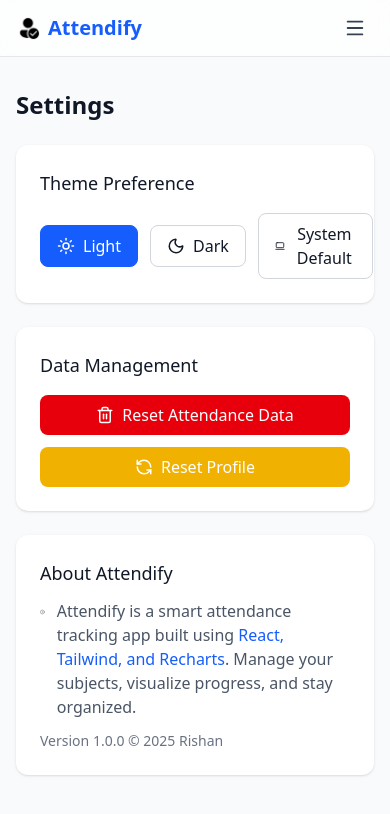
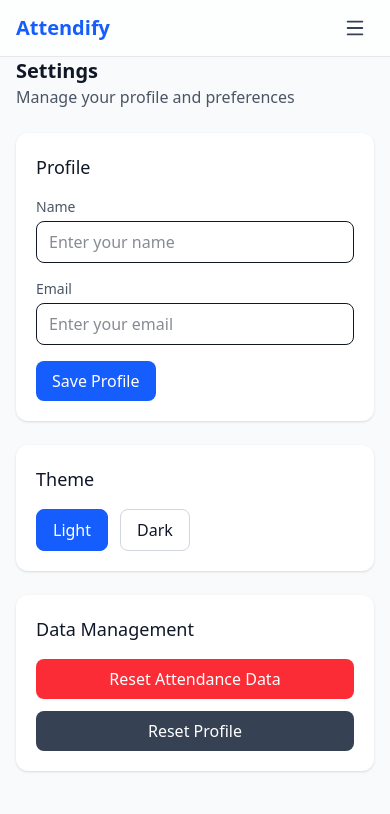
Before and after one commit to rishaaanp/attendify, a React (Vite) app: page /settings in a window 390 px wide. Shown: the top 814 px of the page. Built offline with nearby package versions, Linux system fonts and the light colour scheme.

Commit message:
Made Profile page dynamic and synced with Settings and Navbar

```diff
--- a/src/components/Navbar.jsx
+++ b/src/components/Navbar.jsx
@@ -1,15 +1,21 @@
 import { useState, useEffect, useRef } from "react";
 import { motion, AnimatePresence } from "framer-motion";
-import { Link, useLocation } from "react-router-dom";
-import { Moon, Sun, Menu, X, User, LogOut, History } from "lucide-react";
+import { Link } from "react-router-dom";
+import { Moon, Sun, Menu, X, User, LogOut } from "lucide-react";
 
 const Navbar = () => {
   const [theme, setTheme] = useState(localStorage.getItem("theme") || "light");
   const [menuOpen, setMenuOpen] = useState(false);
   const [profileOpen, setProfileOpen] = useState(false);
   const profileRef = useRef(null);
-  const location = useLocation(); // ✅ to highlight active page
 
+  // ✅ Dynamic profile state
+  const [profile, setProfile] = useState({
+    name: localStorage.getItem("profileName") || "Guest User",
+    email: localStorage.getItem("profileEmail") || "guest@example.com",
+  });
+
+  // Theme setup
   useEffect(() => {
     if (theme === "dark") document.documentElement.classList.add("dark");
     else document.documentElement.classList.remove("dark");
@@ -27,47 +33,51 @@
     return () => document.removeEventListener("click", handleClickOutside);
   }, []);
 
+  // ✅ Listen for localStorage changes (live profile updates)
+  useEffect(() => {
+    const updateProfile = () => {
+      setProfile({
+        name: localStorage.getItem("profileName") || "Guest User",
+        email: localStorage.getItem("profileEmail") || "guest@example.com",
+      });
+    };
+
+    window.addEventListener("storage", updateProfile);
+    updateProfile(); // Initial load
+    return () => window.removeEventListener("storage", updateProfile);
+  }, []);
+
   const toggleTheme = () => setTheme(theme === "dark" ? "light" : "dark");
-
-  // helper for active nav link
-  const navLinkClass = (path) =>
-    `hover:text-blue-600 dark:hover:text-blue-400 transition ${
-      location.pathname === path
-        ? "text-blue-600 dark:text-blue-400 font-medium"
-        : ""
-    }`;
 
   return (
     <nav className="sticky top-0 z-50 bg-white/70 dark:bg-gray-900/70 backdrop-blur-md border-b border-gray-200 dark:border-gray-700">
       <div className="max-w-6xl mx-auto px-4 sm:px-6 flex items-center justify-between h-14">
         {/* Logo */}
         <Link
-            to="/"
-            className="flex items-center gap-2 text-xl font-semibold text-blue-600 dark:text-blue-400 hover:opacity-80 transition"
+          to="/"
+          className="text-xl font-semibold text-blue-600 dark:text-blue-400 hover:opacity-80 transition"
         >
-        <img
-            src="/logo.png"
-            alt="Attendify logo"
-            className="w-6 h-6 object-contain"
-        />
-  Attendify
-</Link>
-
+          Attendify
+        </Link>
 
         {/* Desktop Links */}
         <div className="hidden sm:flex items-center gap-6 text-sm">
-          <Link to="/" className={navLinkClass("/")}>
+          <Link
+            to="/"
+            className="hover:text-blue-600 dark:hover:text-blue-400 transition"
+          >
             Dashboard
           </Link>
-          <Link to="/reports" className={navLinkClass("/reports")}>
+          <Link
+            to="/reports"
+            className="hover:text-blue-600 dark:hover:text-blue-400 transition"
+          >
             Reports
           </Link>
-          <Link to="/history" className={navLinkClass("/history")}>
-            <div className="flex items-center gap-1">
-              <History size={14} /> History
-            </div>
-          </Link>
-          <Link to="/settings" className={navLinkClass("/settings")}>
+          <Link
+            to="/settings"
+            className="hover:text-blue-600 dark:hover:text-blue-400 transition"
+          >
             Settings
           </Link>
 
@@ -91,7 +101,7 @@
             >
               <img
                 src={`https://api.dicebear.com/7.x/identicon/svg?seed=${encodeURIComponent(
-                  "rishan"
+                  profile.name
                 )}`}
                 alt="User avatar"
                 className="w-8 h-8 rounded-full border border-gray-300 dark:border-gray-600"
@@ -109,13 +119,14 @@
                 >
                   <div className="px-4 py-2 text-sm border-b border-gray-200 dark:border-gray-700">
                     <p className="font-medium text-gray-800 dark:text-gray-100">
-                      Rishan
+                      {profile.name}
                     </p>
                     <p className="text-xs text-gray-500 dark:text-gray-400">
-                      student@cusat.ac.in
+                      {profile.email}
                     </p>
                   </div>
 
+                  {/* Profile Link */}
                   <Link
                     to="/profile"
                     onClick={() => setProfileOpen(false)}
@@ -124,6 +135,7 @@
                     <User size={16} /> Profile
                   </Link>
 
+                  {/* Logout Placeholder */}
                   <button
                     className="w-full flex items-center gap-2 px-4 py-2 text-sm hover:bg-gray-100 dark:hover:bg-gray-700 text-gray-700 dark:text-gray-200"
                     onClick={() => alert("Logout coming soon!")}
@@ -162,40 +174,31 @@
             <Link
               to="/"
               onClick={() => setMenuOpen(false)}
-              className={navLinkClass("/")}
+              className="block hover:text-blue-600 dark:hover:text-blue-400"
             >
               Dashboard
             </Link>
             <Link
               to="/reports"
               onClick={() => setMenuOpen(false)}
-              className={navLinkClass("/reports")}
+              className="block hover:text-blue-600 dark:hover:text-blue-400"
             >
               Reports
             </Link>
             <Link
-              to="/history"
-              onClick={() => setMenuOpen(false)}
-              className={navLinkClass("/history")}
-            >
-              History
-            </Link>
-            <Link
               to="/settings"
               onClick={() => setMenuOpen(false)}
-              className={navLinkClass("/settings")}
+              className="block hover:text-blue-600 dark:hover:text-blue-400"
             >
               Settings
             </Link>
             <Link
               to="/profile"
               onClick={() => setMenuOpen(false)}
-              className={navLinkClass("/profile")}
+              className="block hover:text-blue-600 dark:hover:text-blue-400"
             >
               Profile
             </Link>
-
-            {/* Mobile Theme toggle */}
             <button
               onClick={() => {
                 toggleTheme();
--- a/src/pages/Profile.jsx
+++ b/src/pages/Profile.jsx
@@ -1,101 +1,75 @@
 import { useState, useEffect } from "react";
 import { motion } from "framer-motion";
-import { Moon, Sun, User } from "lucide-react";
 
 const Profile = () => {
+  const [profile, setProfile] = useState({
+    name: localStorage.getItem("profileName") || "Guest User",
+    email: localStorage.getItem("profileEmail") || "guest@example.com",
+  });
   const [theme, setTheme] = useState(localStorage.getItem("theme") || "light");
-  const [name, setName] = useState(localStorage.getItem("name") || "Rishan");
-  const [email, setEmail] = useState(localStorage.getItem("email") || "student@cusat.ac.in");
 
+  // ✅ Auto-update when localStorage changes (after reset/save)
   useEffect(() => {
-    if (theme === "dark") document.documentElement.classList.add("dark");
-    else document.documentElement.classList.remove("dark");
-    localStorage.setItem("theme", theme);
-  }, [theme]);
+    const updateProfile = () => {
+      setProfile({
+        name: localStorage.getItem("profileName") || "Guest User",
+        email: localStorage.getItem("profileEmail") || "guest@example.com",
+      });
+      setTheme(localStorage.getItem("theme") || "light");
+    };
 
-  const handleSave = () => {
-    localStorage.setItem("name", name);
-    localStorage.setItem("email", email);
-    alert("Profile updated ✅");
-  };
+    window.addEventListener("storage", updateProfile);
+    updateProfile(); // Initial load
+    return () => window.removeEventListener("storage", updateProfile);
+  }, []);
 
   return (
     <motion.div
+      className="px-4 sm:px-6 md:px-8"
       initial={{ opacity: 0, y: 20 }}
       animate={{ opacity: 1, y: 0 }}
-      transition={{ duration: 0.4 }}
-      className="max-w-3xl mx-auto px-4 sm:px-6 py-8"
     >
-      {/* Header */}
-      <div className="flex items-center gap-3 mb-6">
-        <User size={28} className="text-blue-600 dark:text-blue-400" />
-        <h2 className="text-2xl font-semibold">Profile</h2>
-      </div>
+      <header className="mb-6">
+        <h2 className="text-xl sm:text-2xl font-semibold">Profile</h2>
+        <p className="text-gray-600 dark:text-gray-400">
+          View your profile and preferences
+        </p>
+      </header>
 
-      {/* Profile Card */}
-      <div className="bg-white dark:bg-gray-800 shadow-md rounded-xl p-6 space-y-6">
-        <div className="flex items-center gap-4">
+      <div className="p-6 bg-white dark:bg-gray-800 rounded-xl shadow max-w-lg mx-auto">
+        <div className="flex flex-col items-center text-center mb-6">
           <img
             src={`https://api.dicebear.com/7.x/identicon/svg?seed=${encodeURIComponent(
-              name
+              profile.name
             )}`}
-            alt="Avatar"
-            className="w-20 h-20 rounded-full border border-gray-300 dark:border-gray-600"
+            alt="User Avatar"
+            className="w-20 h-20 rounded-full border border-gray-300 dark:border-gray-700 mb-3"
           />
-          <div>
-            <h3 className="text-xl font-semibold dark:text-gray-100">{name}</h3>
-            <p className="text-gray-600 dark:text-gray-400">{email}</p>
-          </div>
+          <h3 className="text-xl font-semibold dark:text-gray-100">
+            {profile.name}
+          </h3>
+          <p className="text-gray-600 dark:text-gray-400">{profile.email}</p>
         </div>
 
-        {/* Editable Fields */}
-        <div className="grid grid-cols-1 sm:grid-cols-2 gap-4">
-          <div>
-            <label className="block text-sm text-gray-600 dark:text-gray-400 mb-1">Full Name</label>
-            <input
-              type="text"
-              value={name}
-              onChange={(e) => setName(e.target.value)}
-              className="w-full border rounded-lg px-3 py-2 outline-none focus:ring-2 focus:ring-blue-400 dark:bg-gray-700 dark:border-gray-600 dark:text-gray-100"
-            />
+        <div className="space-y-3">
+          <div className="flex justify-between text-sm text-gray-600 dark:text-gray-400">
+            <span>Full Name</span>
+            <span className="text-gray-800 dark:text-gray-200">
+              {profile.name}
+            </span>
           </div>
-          <div>
-            <label className="block text-sm text-gray-600 dark:text-gray-400 mb-1">Email</label>
-            <input
-              type="email"
-              value={email}
-              onChange={(e) => setEmail(e.target.value)}
-              className="w-full border rounded-lg px-3 py-2 outline-none focus:ring-2 focus:ring-blue-400 dark:bg-gray-700 dark:border-gray-600 dark:text-gray-100"
-            />
+          <div className="flex justify-between text-sm text-gray-600 dark:text-gray-400">
+            <span>Email</span>
+            <span className="text-gray-800 dark:text-gray-200">
+              {profile.email}
+            </span>
           </div>
-        </div>
-
-        {/* Theme Section */}
-        <div className="flex items-center justify-between border-t pt-4 dark:border-gray-700">
-          <div>
-            <h4 className="text-sm text-gray-600 dark:text-gray-400">Theme Preference</h4>
-            <p className="text-lg font-medium">{theme === "dark" ? "Dark" : "Light"}</p>
+          <div className="flex justify-between text-sm text-gray-600 dark:text-gray-400">
+            <span>Theme Preference</span>
+            <span className="text-gray-800 dark:text-gray-200 capitalize">
+              {theme}
+            </span>
           </div>
-          <button
-            onClick={() => setTheme(theme === "dark" ? "light" : "dark")}
-            className="p-2 rounded-lg hover:bg-gray-100 dark:hover:bg-gray-700 transition"
-          >
-            {theme === "dark" ? (
-              <Sun size={20} className="text-yellow-400" />
-            ) : (
-              <Moon size={20} className="text-gray-600" />
-            )}
-          </button>
-        </div>
-
-        {/* Save Button */}
-        <div className="pt-2">
-          <button
-            onClick={handleSave}
-            className="px-5 py-2 bg-blue-600 text-white rounded-lg hover:bg-blue-700 transition"
-          >
-            Save Changes
-          </button>
         </div>
       </div>
     </motion.div>
--- a/src/pages/Settings.jsx
+++ b/src/pages/Settings.jsx
@@ -1,120 +1,162 @@
-import { useEffect, useState } from "react";
+import { useState, useEffect } from "react";
 import { motion } from "framer-motion";
-import { Sun, Moon, Laptop2, Trash2, RefreshCcw, Info } from "lucide-react";
 
 const Settings = () => {
   const [theme, setTheme] = useState(localStorage.getItem("theme") || "light");
+  const [username, setUsername] = useState(
+    localStorage.getItem("profileName") || ""
+  );
+  const [email, setEmail] = useState(
+    localStorage.getItem("profileEmail") || ""
+  );
 
-  // Apply theme changes
+  // Sync theme with DOM
   useEffect(() => {
     if (theme === "dark") document.documentElement.classList.add("dark");
     else document.documentElement.classList.remove("dark");
     localStorage.setItem("theme", theme);
   }, [theme]);
 
-  // Reset attendance data
-  const resetAttendance = () => {
+  // ✅ Function to trigger live sync with Navbar
+  const triggerNavbarUpdate = () => {
+    window.dispatchEvent(new Event("storage"));
+  };
+
+  // ✅ Save profile instantly + sync Navbar
+  const handleSaveProfile = (e) => {
+    e.preventDefault();
+    localStorage.setItem("profileName", username);
+    localStorage.setItem("profileEmail", email);
+    triggerNavbarUpdate(); // Tell Navbar to refresh
+    alert("✅ Profile updated successfully!");
+  };
+
+  // ✅ Reset attendance only
+  const handleResetAttendance = () => {
     if (confirm("Are you sure you want to reset all attendance data?")) {
       localStorage.removeItem("subjects");
-      alert("✅ All attendance data has been cleared!");
+      localStorage.removeItem("attendanceHistory");
       window.location.reload();
     }
   };
 
-  // Reset profile
-  const resetProfile = () => {
-    if (confirm("Are you sure you want to reset your profile information?")) {
-      localStorage.removeItem("name");
-      localStorage.removeItem("email");
-      alert("✅ Profile information has been reset!");
+  // ✅ Reset full profile + update Navbar immediately
+  const handleResetProfile = () => {
+    if (confirm("Reset your entire profile and preferences?")) {
+      localStorage.clear();
+      setUsername("");
+      setEmail("");
+      triggerNavbarUpdate();
       window.location.reload();
     }
   };
 
   return (
-    <motion.div
-      className="max-w-3xl mx-auto px-4 sm:px-6 py-8"
-      initial={{ opacity: 0, y: 20 }}
-      animate={{ opacity: 1, y: 0 }}
-      transition={{ duration: 0.4 }}
-    >
-      <h2 className="text-2xl font-semibold mb-6">Settings</h2>
+    <div className="px-4 sm:px-6 md:px-8">
+      <header className="mb-6">
+        <h2 className="text-xl sm:text-2xl font-semibold">Settings</h2>
+        <p className="text-gray-600 dark:text-gray-400">
+          Manage your profile and preferences
+        </p>
+      </header>
+
+      {/* Profile Section */}
+      <motion.section
+        className="p-5 bg-white dark:bg-gray-800 rounded-xl shadow mb-6"
+        initial={{ opacity: 0, y: 20 }}
+        animate={{ opacity: 1, y: 0 }}
+      >
+        <h3 className="text-lg font-medium mb-4">Profile</h3>
+        <form onSubmit={handleSaveProfile} className="space-y-4">
+          <div>
+            <label className="block text-sm mb-1 text-gray-600 dark:text-gray-300">
+              Name
+            </label>
+            <input
+              type="text"
+              placeholder="Enter your name"
+              value={username}
+              onChange={(e) => setUsername(e.target.value)}
+              className="w-full border rounded-lg px-3 py-2 dark:bg-gray-700 dark:border-gray-600 dark:text-gray-100"
+            />
+          </div>
+          <div>
+            <label className="block text-sm mb-1 text-gray-600 dark:text-gray-300">
+              Email
+            </label>
+            <input
+              type="email"
+              placeholder="Enter your email"
+              value={email}
+              onChange={(e) => setEmail(e.target.value)}
+              className="w-full border rounded-lg px-3 py-2 dark:bg-gray-700 dark:border-gray-600 dark:text-gray-100"
+            />
+          </div>
+          <button
+            type="submit"
+            className="px-4 py-2 bg-blue-600 text-white rounded-lg hover:bg-blue-700 transition"
+          >
+            Save Profile
+          </button>
+        </form>
+      </motion.section>
 
       {/* Theme Section */}
-      <div className="bg-white dark:bg-gray-800 rounded-xl shadow p-6 mb-6">
-        <h3 className="text-lg font-medium mb-4">Theme Preference</h3>
-        <div className="flex items-center gap-3">
+      <motion.section
+        className="p-5 bg-white dark:bg-gray-800 rounded-xl shadow mb-6"
+        initial={{ opacity: 0, y: 20 }}
+        animate={{ opacity: 1, y: 0 }}
+        transition={{ delay: 0.1 }}
+      >
+        <h3 className="text-lg font-medium mb-4">Theme</h3>
+        <div className="flex gap-3">
           <button
             onClick={() => setTheme("light")}
-            className={`flex items-center gap-2 px-4 py-2 rounded-lg border ${
+            className={`px-4 py-2 rounded-lg border ${
               theme === "light"
                 ? "bg-blue-600 text-white border-blue-600"
                 : "border-gray-300 dark:border-gray-600"
             }`}
           >
-            <Sun size={18} /> Light
+            Light
           </button>
           <button
             onClick={() => setTheme("dark")}
-            className={`flex items-center gap-2 px-4 py-2 rounded-lg border ${
+            className={`px-4 py-2 rounded-lg border ${
               theme === "dark"
                 ? "bg-blue-600 text-white border-blue-600"
                 : "border-gray-300 dark:border-gray-600"
             }`}
           >
-            <Moon size={18} /> Dark
-          </button>
-          <button
-            onClick={() => {
-              const prefersDark = window.matchMedia(
-                "(prefers-color-scheme: dark)"
-              ).matches;
-              setTheme(prefersDark ? "dark" : "light");
-            }}
-            className="flex items-center gap-2 px-4 py-2 rounded-lg border border-gray-300 dark:border-gray-600 hover:bg-gray-100 dark:hover:bg-gray-700 transition"
-          >
-            <Laptop2 size={18} /> System Default
+            Dark
           </button>
         </div>
-      </div>
+      </motion.section>
 
-      {/* Data Management Section */}
-      <div className="bg-white dark:bg-gray-800 rounded-xl shadow p-6 mb-6">
+      {/* Data Reset Section */}
+      <motion.section
+        className="p-5 bg-white dark:bg-gray-800 rounded-xl shadow"
+        initial={{ opacity: 0, y: 20 }}
+        animate={{ opacity: 1, y: 0 }}
+        transition={{ delay: 0.2 }}
+      >
         <h3 className="text-lg font-medium mb-4">Data Management</h3>
         <div className="flex flex-col sm:flex-row gap-3">
           <button
-            onClick={resetAttendance}
-            className="flex items-center justify-center gap-2 px-4 py-2 rounded-lg bg-red-600 text-white hover:bg-red-700 transition"
+            onClick={handleResetAttendance}
+            className="flex-1 px-4 py-2 bg-red-500 text-white rounded-lg hover:bg-red-600 transition"
           >
-            <Trash2 size={18} /> Reset Attendance Data
+            Reset Attendance Data
           </button>
           <button
-            onClick={resetProfile}
-            className="flex items-center justify-center gap-2 px-4 py-2 rounded-lg bg-yellow-500 text-white hover:bg-yellow-600 transition"
+            onClick={handleResetProfile}
+            className="flex-1 px-4 py-2 bg-gray-700 text-white rounded-lg hover:bg-gray-800 transition"
           >
-            <RefreshCcw size={18} /> Reset Profile
+            Reset Profile
           </button>
         </div>
-      </div>
-
-      {/* App Info Section */}
-      <div className="bg-white dark:bg-gray-800 rounded-xl shadow p-6">
-        <h3 className="text-lg font-medium mb-3">About Attendify</h3>
-        <div className="flex items-start gap-3 text-gray-600 dark:text-gray-400">
-          <Info size={18} className="mt-1" />
-          <p>
-            Attendify is a smart attendance tracking app built using{" "}
-            <span className="font-medium text-blue-600 dark:text-blue-400">
-              React, Tailwind, and Recharts
-            </span>
-            . Manage your subjects, visualize progress, and stay organized.
-          </p>
-        </div>
-        <p className="mt-3 text-sm text-gray-500 dark:text-gray-500">
-          Version 1.0.0 © {new Date().getFullYear()} Rishan
-        </p>
-      </div>
-    </motion.div>
+      </motion.section>
+    </div>
   );
 };
 
```
Also changed, not shown: src/pages/Dashboard.jsx (+71 -28 lines).
